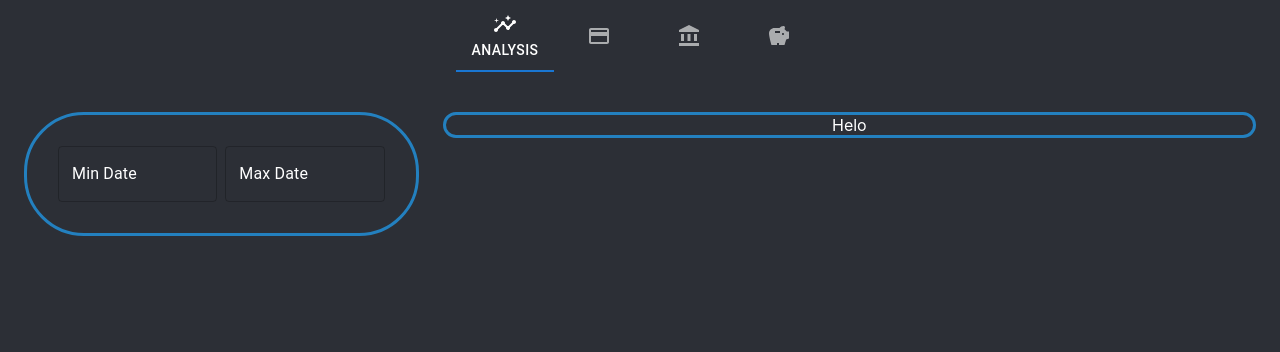
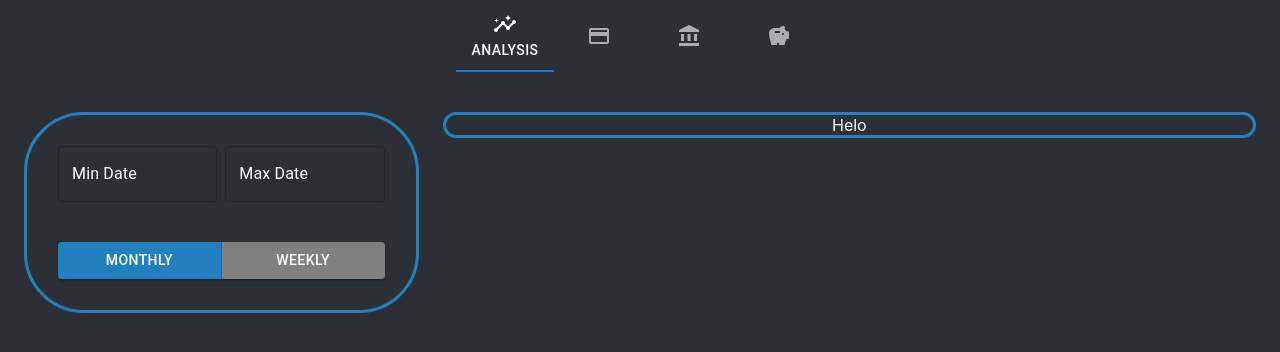
Before and after one commit to patrickjwenzel/FinanceHelper, a React (Create React App) app in the folder client/: page / in a window 1280 px wide. Shown: the top 352 px of the page. Built offline with nearby package versions, Linux system fonts and the light colour scheme.

Commit message:
Adding period selector buttons

```diff
--- /dev/null
+++ b/client/src/components/PeriodSelector.js
@@ -0,0 +1,41 @@
+import { useState, useEffect } from "react";
+import Button from "@mui/material/Button";
+import ButtonGroup from "@mui/material/ButtonGroup";
+import Box from "@mui/material/Box";
+
+export default function PeriodSelector(props) {
+    const [selectedDates, setSelectedDates] = useState({
+        min: null,
+        max: null,
+    });
+    const [period, setPeriod] = useState("monthly");
+
+    return (
+        <Box sx={{ marginTop: 5 }}>
+            <ButtonGroup
+                variant="contained"
+                aria-label="Basic button group"
+                fullWidth
+            >
+                <Button
+                    sx={{
+                        backgroundColor:
+                            props.period === "monthly" ? "#2380BF" : "gray",
+                    }}
+                    onClick={() => props.setPeriod("monthly")}
+                >
+                    Monthly
+                </Button>
+                <Button
+                    sx={{
+                        backgroundColor:
+                            props.period === "weekly" ? "#2380BF" : "gray",
+                    }}
+                    onClick={() => props.setPeriod("weekly")}
+                >
+                    Weekly
+                </Button>
+            </ButtonGroup>
+        </Box>
+    );
+}
--- a/client/src/components/SideFilter.js
+++ b/client/src/components/SideFilter.js
@@ -5,6 +5,8 @@ import Box from "@mui/material/Box";
 import moment from "moment";
 import { DatePicker } from "@mui/x-date-pickers/DatePicker";
 import Grid from "@mui/material/Grid";
+
+import PeriodSelector from "./PeriodSelector";
 
 const _ = require("lodash");
 const boy = moment("01/01/2024");
@@ -16,6 +18,7 @@ export default function SideFilter() {
         min: null,
         max: null,
     });
+    const [period, setPeriod] = useState("monthly");
 
     return (
         <>
@@ -24,9 +27,7 @@ export default function SideFilter() {
                     border: "3px solid #2380BF",
                     borderRadius: 15,
                     marginTop: 5,
-                    color: "white",
                 }}
-                label="hi"
             >
                 <Box sx={{ flexGrow: 1, margin: "8%" }}>
                     <Grid container spacing={1}>
@@ -44,6 +45,10 @@ export default function SideFilter() {
                                     setSelectedDates(tempSelectedDates);
                                 }}
                                 views={["month", "year"]}
+                                slotProps={{
+                                    // pass props `actions={['clear']}` to the actionBar slot
+                                    actionBar: { actions: ["clear"] },
+                                }}
                                 // slotProps={
                                 //     {
                                 //         field: { clearable: true, onClear: () => setCleared(true) },
@@ -73,6 +78,7 @@ export default function SideFilter() {
                             />
                         </Grid>
                     </Grid>
+                    <PeriodSelector period={period} setPeriod={setPeriod} />
                 </Box>
             </Box>
         </>
```
